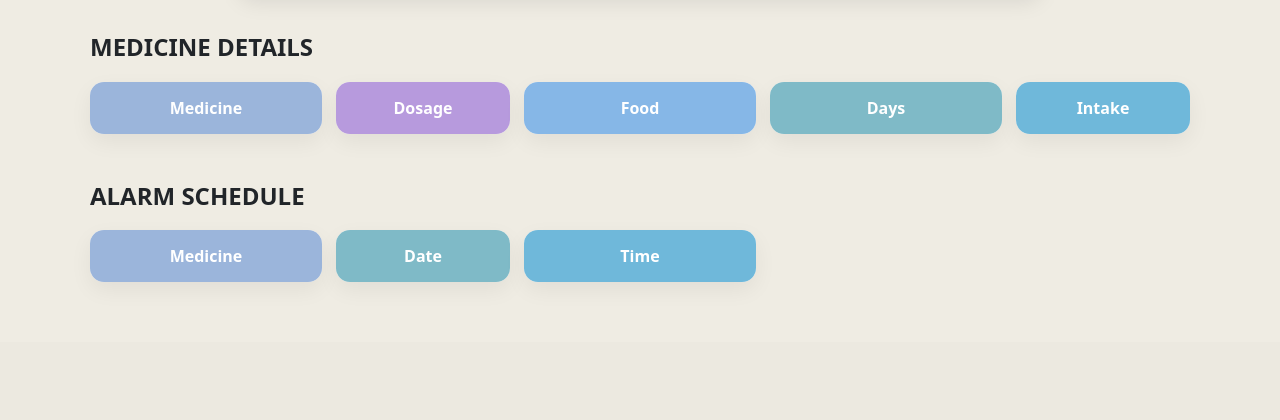
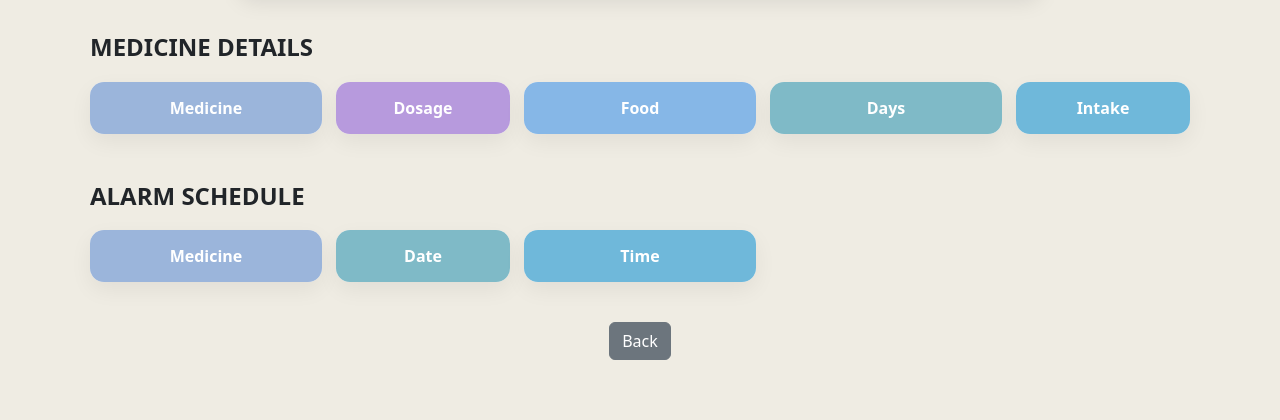
Before and after one commit to FaheemaTamton/EasyHeal, a Django app: page /prescription/1/ in a window 1280 px wide. Shown: the part 551-971 px from the top of the page. Before the commit the page ends 833 px from the top, so only its background shows below. Run offline with Django 5.2, Linux system fonts and the light colour scheme; data comes from the database, SQL or seed files in the repository.

Commit message:
Update EasyHeal

```diff
--- a/backend/templates/prescription_detail.html
+++ b/backend/templates/prescription_detail.html
@@ -171,3 +171,18 @@ body {
     </div>
 
   </div>
+
+
+  <!-- ================= BACK BUTTON ================= -->
+  <div class="text-center back-btn">
+   <a href="/patient/{{ prescription.patient.id }}/"
+   class="btn btn-secondary">
+    Back
+</a>
+
+  </div>
+
+</div>
+
+</body>
+</html>
```
